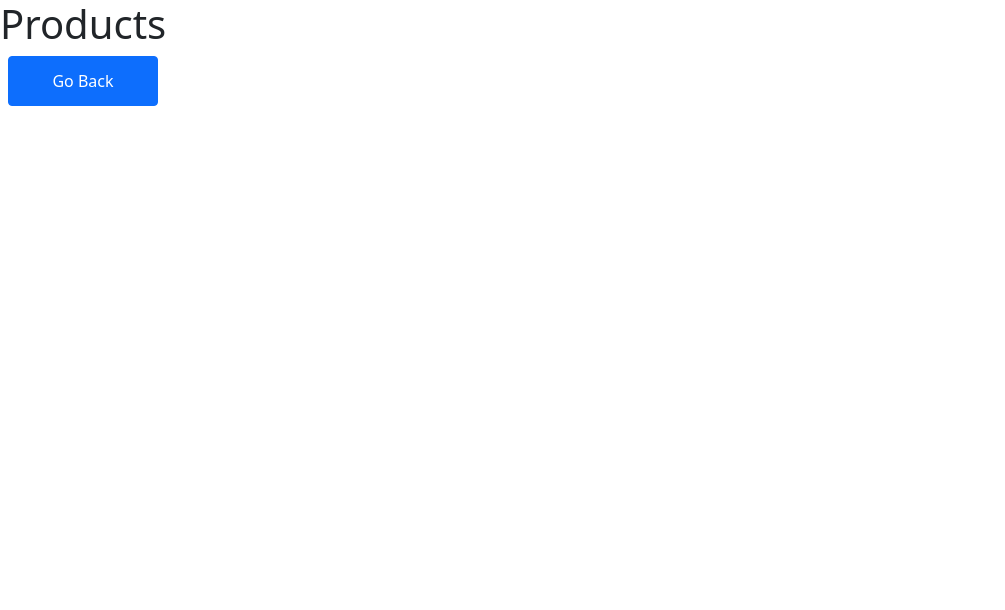
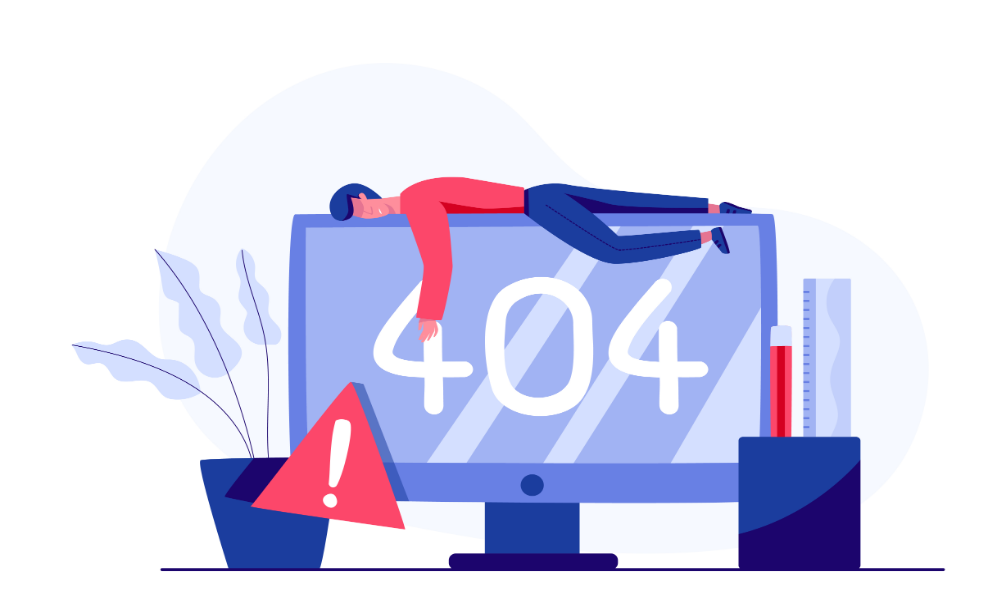
Before and after one commit to mehmeteyupoglu/react-boilerplate, a React (Create React App) app: page /products in a window 1280 px wide. Shown: the top 610 px of the page, without its empty margins (0-1005 px from the left). Built offline with nearby package versions, Linux system fonts and the light colour scheme.

Commit message:
refactor: remove products

```diff
--- a/src/index.js
+++ b/src/index.js
@@ -9,8 +9,9 @@ import App from "./App"
 import './index.css';
 import reportWebVitals from './reportWebVitals';
 
-// Importing the Bootstrap CSS
+// Importing dists
 import 'bootstrap/dist/css/bootstrap.min.css';
+import 'react-toastify/dist/ReactToastify.css';
 
 
 const root = ReactDOM.createRoot(document.getElementById('root'));
--- a/src/pages/Home/index.js
+++ b/src/pages/Home/index.js
@@ -12,7 +12,6 @@ function Home() {
         <div className="home centered-pages">
             <h1>Home</h1>
             <div>
-                <CustomButton title={"Go to Products"} onClick={() => handleClick('products')} className={'ms-2'}/>
                 <CustomButton title={"Go to Todos"} onClick={() => handleClick('todos')} className={'ms-2'}/>
             </div>
         </div>
--- a/src/pages/Products/index.js
+++ /dev/null
@@ -1,19 +0,0 @@
-import CustomButton from "../../components/atoms/Button";
-import "./Products.scss";
-import { useNavigate } from "react-router-dom";
-
-function Products() {
-    let navigate = useNavigate();
-
-    const navigateToHome = () => {
-        navigate("/");
-    }
-    return (
-        <div className="products-page centered-pages">
-            <h1>Products</h1>
-            <CustomButton title={'Go Back'} onClick={navigateToHome} />
-        </div>
-    );
-}
-
-export default Products;
--- a/src/pages/index.js
+++ b/src/pages/index.js
@@ -1,11 +1,9 @@
 import Home from "../pages/Home";
-import Products from "../pages/Products";
 import NotFound from "../pages/NotFound";
 import Todos from "../pages/Todos";
 
 export {
     Home,
-    Products,
     NotFound,
     Todos
 }
--- a/src/router/routes.js
+++ b/src/router/routes.js
@@ -1,4 +1,4 @@
-import { Home, Products, NotFound, Todos } from "../pages";
+import { Home, NotFound, Todos } from "../pages";
 
 const routes = [
     {
@@ -6,13 +6,6 @@ const routes = [
         path: "/",
         exact: true,
         element: <Home />,
-        children: []
-    },
-    {
-        title: "Products",
-        path: "/products",
-        exact: true,
-        element: <Products />,
         children: []
     },
     {
--- a/src/service/index.js
+++ b/src/service/index.js
@@ -1,4 +1,3 @@
-import * as ProductService from "./products";
 import * as TodoService from "./todos";
 
-export { ProductService, TodoService };
+export { TodoService };
```
Also changed, not shown: src/pages/Products/Products.scss (deleted).
